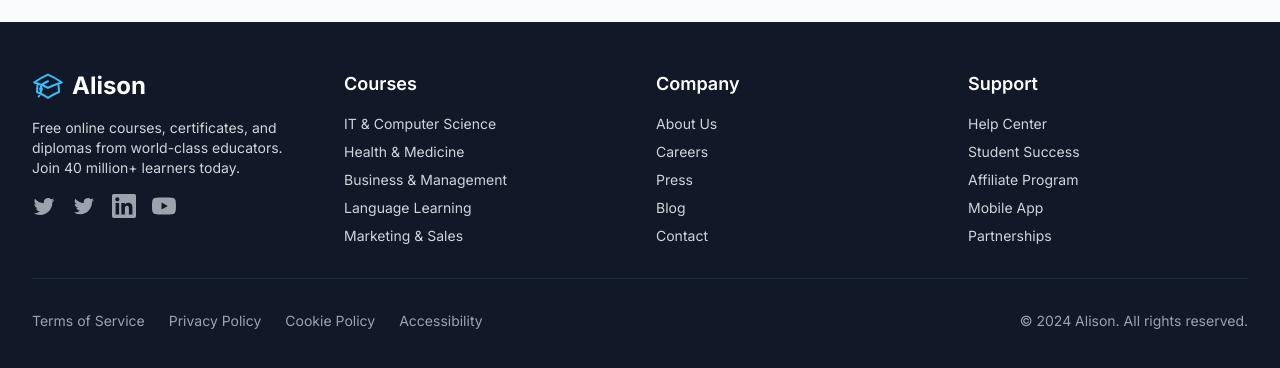
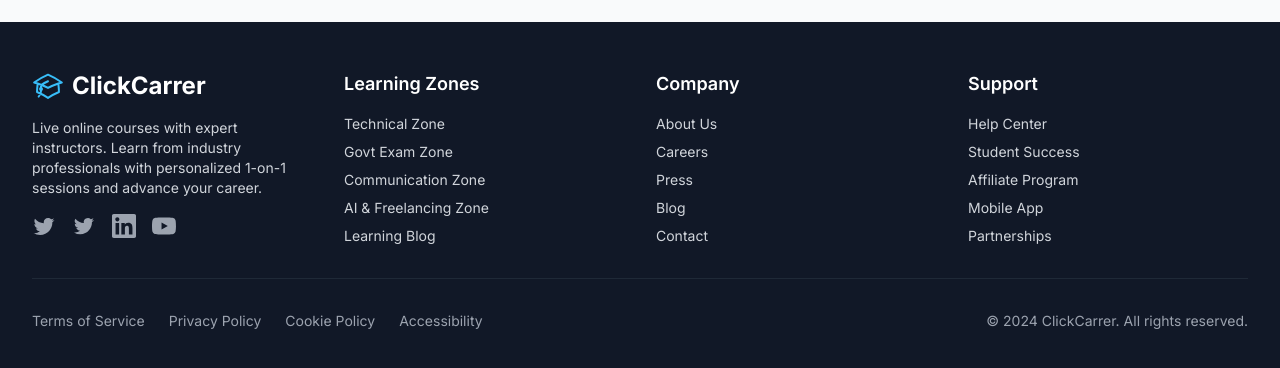
Before and after one commit to randhirkumar24/clickcarrer, a React (Create React App) app: page /dashboard in a window 1280 px wide. Shown: the part 1378-1746 px from the top of the page. Built offline with nearby package versions, Linux system fonts and the light colour scheme.

Commit message:
first MVP ready

```diff
--- a/package.json
+++ b/package.json
@@ -1,5 +1,5 @@
 {
-  "name": "alison-clone",
+  "name": "clickcarrer",
   "version": "0.1.0",
   "private": true,
   "dependencies": {
--- a/public/index.html
+++ b/public/index.html
@@ -14,7 +14,7 @@
     <link rel="preconnect" href="https://fonts.googleapis.com">
     <link rel="preconnect" href="https://fonts.gstatic.com" crossorigin>
     <link href="https://fonts.googleapis.com/css2?family=Inter:wght@100;200;300;400;500;600;700;800;900&display=swap" rel="stylesheet">
-    <title>Alison Clone - Free Online Learning</title>
+    <title>ClickCarrer - Live Online Learning Platform</title>
   </head>
   <body>
     <noscript>You need to enable JavaScript to run this app.</noscript>
--- a/src/components/layout/Footer.tsx
+++ b/src/components/layout/Footer.tsx
@@ -11,11 +11,11 @@
           <div className="space-y-4">
             <div className="flex items-center space-x-2">
               <AcademicCapIcon className="h-8 w-8 text-primary-400" />
-              <span className="text-2xl font-bold">Alison</span>
+              <span className="text-2xl font-bold">ClickCarrer</span>
             </div>
             <p className="text-gray-300 text-sm">
-              Free online courses, certificates, and diplomas from world-class educators.
-              Join 40 million+ learners today.
+              Live online courses with expert instructors. Learn from industry professionals
+              with personalized 1-on-1 sessions and advance your career.
             </p>
             <div className="flex space-x-4">
               <Link to="#" className="text-gray-400 hover:text-white">
@@ -47,13 +47,13 @@
 
           {/* Courses */}
           <div className="space-y-4">
-            <h3 className="text-lg font-semibold">Courses</h3>
+            <h3 className="text-lg font-semibold">Learning Zones</h3>
             <ul className="space-y-2 text-sm">
-              <li><Link to="/courses?category=IT" className="text-gray-300 hover:text-white">IT & Computer Science</Link></li>
-              <li><Link to="/courses?category=Health" className="text-gray-300 hover:text-white">Health & Medicine</Link></li>
-              <li><Link to="/courses?category=Business" className="text-gray-300 hover:text-white">Business & Management</Link></li>
-              <li><Link to="/courses?category=Language" className="text-gray-300 hover:text-white">Language Learning</Link></li>
-              <li><Link to="/courses?category=Marketing" className="text-gray-300 hover:text-white">Marketing & Sales</Link></li>
+              <li><Link to="/courses?category=Technical Zone" className="text-gray-300 hover:text-white">Technical Zone</Link></li>
+              <li><Link to="/courses?category=Govt Exam Zone" className="text-gray-300 hover:text-white">Govt Exam Zone</Link></li>
+              <li><Link to="/courses?category=Communication Zone" className="text-gray-300 hover:text-white">Communication Zone</Link></li>
+              <li><Link to="/courses?category=AI & Freelancing Zone" className="text-gray-300 hover:text-white">AI & Freelancing Zone</Link></li>
+              <li><Link to="/blogs" className="text-gray-300 hover:text-white">Learning Blog</Link></li>
             </ul>
           </div>
 
@@ -91,7 +91,7 @@
               <Link to="#" className="hover:text-white">Accessibility</Link>
             </div>
             <div className="mt-4 md:mt-0 text-sm text-gray-400">
-              <p>&copy; 2024 Alison. All rights reserved.</p>
+              <p>&copy; 2024 ClickCarrer. All rights reserved.</p>
             </div>
           </div>
         </div>
--- a/src/components/layout/Header.tsx
+++ b/src/components/layout/Header.tsx
@@ -53,7 +53,7 @@
           <div className="flex items-center">
             <Link to="/" className="flex items-center space-x-2">
               <AcademicCapIcon className="h-8 w-8 text-primary-600" />
-              <span className="text-2xl font-bold text-primary-600">Alison</span>
+              <span className="text-2xl font-bold text-primary-600">ClickCarrer</span>
             </Link>
           </div>
 
```
Also changed, not shown: public/manifest.json, 2 other files (tests, documents, lock files or other folders).
